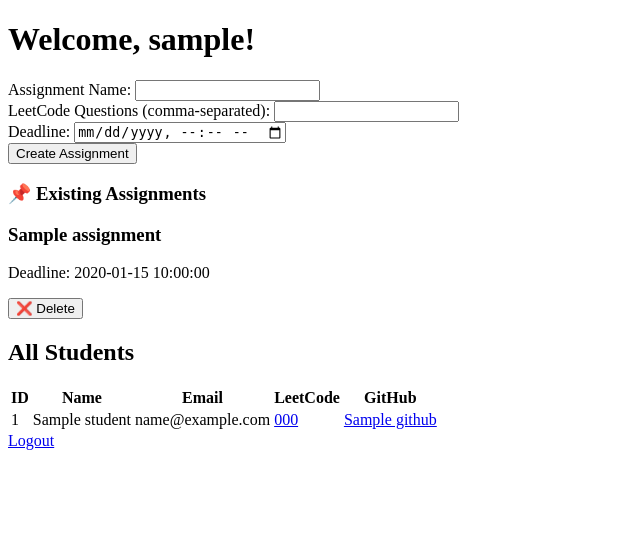
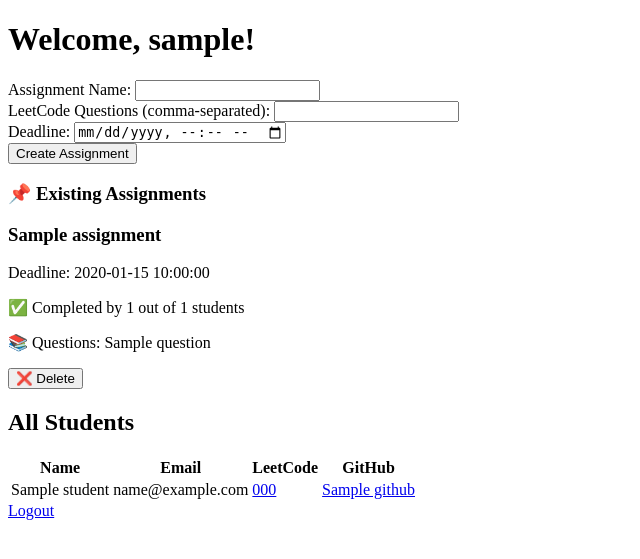
Before and after one commit to nag2mani/CodingProfileTracker, a Flask app: template templates/teacher/dashboard.html in a window 1280 px wide. Shown: the top 559 px of the page, without its empty margins (0-640 px from the left). Run offline with Flask 3, Linux system fonts and the light colour scheme; the template is opened without the code that fills it: most values are stand-ins (such as "Sample title", 1, 10 or a date in 2020).

Commit message:
teacher can see how many students has completed the assignment

```diff
--- a/app.py
+++ b/app.py
@@ -242,16 +242,54 @@ def complete_assignment(assignment_id):
 
 # ------------------- Teacher Dashboard -------------------
 
+# @app.route('/teacher/dashboard')
+# def teacher_dashboard():
+#     if 'user_id' in session and session.get('role') == 'teacher':
+#         students = supabase.from_('users').select('*').eq('role', 'student').execute().data
+#         assignments = supabase.from_('assignments').select('*').eq('created_by', session['user_id']).execute().data
+#         return render_template('teacher/dashboard.html', username=session.get('username'), students=students, assignments=assignments)
+#     flash('Access denied.', 'danger')
+#     return redirect(url_for('login'))
+
 @app.route('/teacher/dashboard')
 def teacher_dashboard():
     if 'user_id' in session and session.get('role') == 'teacher':
-        response = supabase.from_('users').select('*').eq('role', 'student').execute()
-        students = response.data
+        # Get all students
+        total_students = supabase.from_('users').select('*').eq('role', 'student').execute().data
+        total_students_count = len(total_students)
+
+        # Get all assignments created by the teacher
         assignments = supabase.from_('assignments').select('*').eq('created_by', session['user_id']).execute().data
 
-        return render_template('teacher/dashboard.html', username=session.get('username'), students=students, assignments=assignments)
+        for assignment in assignments:
+            # Get count of completed assignments for each assignment
+            completed_count = supabase.from_('student_assignments') \
+                .select('id') \
+                .eq('assignment_id', assignment['id']) \
+                .eq('status', 'completed') \
+                .execute().data
+
+            assignment['completed_count'] = len(completed_count)
+            assignment['total_students'] = total_students_count
+
+            # Get all questions for this assignment
+            questions = supabase.from_('assignment_questions') \
+                .select('question_number') \
+                .eq('assignment_id', assignment['id']) \
+                .execute().data
+
+            assignment['questions'] = [q['question_number'] for q in questions]  # Extract question numbers
+
+        return render_template(
+            'teacher/dashboard.html',
+            username=session.get('username'),
+            students=total_students,
+            assignments=assignments
+        )
+
     flash('Access denied.', 'danger')
     return redirect(url_for('login'))
+
 
 @app.route('/teacher/create_assignment', methods=['POST'])
 def create_assignment():
--- a/templates/teacher/dashboard.html
+++ b/templates/teacher/dashboard.html
@@ -38,7 +38,16 @@
                     <div class="assignment-details">
                         <h3>{{ assignment.name }}</h3>
                         <p>Deadline: {{ assignment.deadline }}</p>
+                        <p>✅ Completed by {{ assignment.completed_count }} out of {{ assignment.total_students }} students</p>
                     </div>
+                                    <!-- Display Questions -->
+                <p>📚 Questions:
+                    {% if assignment.questions %}
+                        {{ assignment.questions | join(', ') }}
+                    {% else %}
+                        No questions assigned.
+                    {% endif %}
+                </p>
                     <div class="assignment-actions">
                         <button class="delete-btn" data-id="{{ assignment.id }}">❌ Delete</button>
                     </div>
@@ -49,11 +58,11 @@
             {% endif %}
         </div>
 
+
         <h2>All Students</h2>
         <table>
             <thead>
                 <tr>
-                    <th>ID</th>
                     <th>Name</th>
                     <th>Email</th>
                     <th>LeetCode</th>
@@ -63,7 +72,6 @@
             <tbody>
                 {% for student in students %}
                 <tr>
-                    <td>{{ student.id }}</td>
                     <td>{{ student.name }}</td>
                     <td>{{ student.email }}</td>
                     <td>
```
Also changed, not shown: 1 other file. Lines whose indentation alone changed are shown as unchanged.
